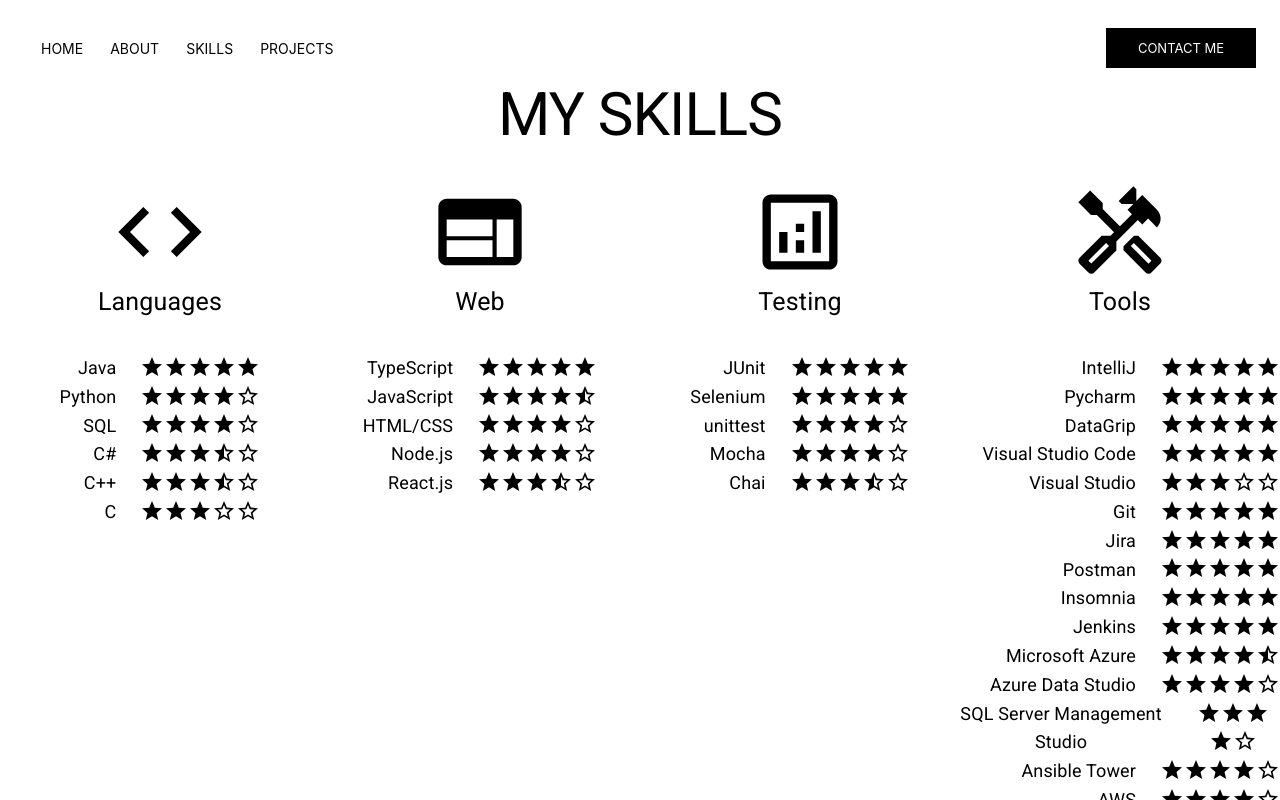
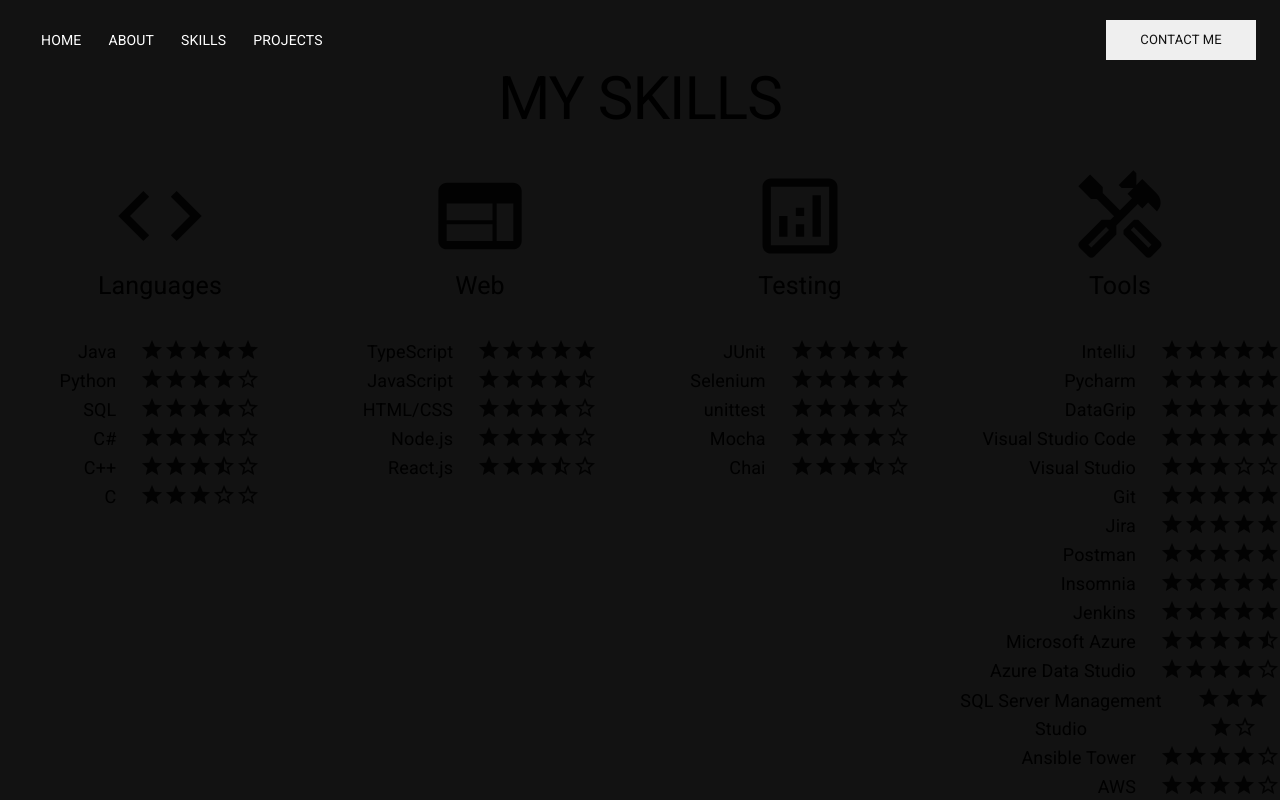
Before and after one commit to charlie-li-02/hello, a React (Create React App) app: page /skills in a window 1280 px wide. Shown: the top 800 px of the page. Built offline with nearby package versions, Linux system fonts and the light colour scheme.

Commit message:
dark mode start

```diff
--- a/src/App.js
+++ b/src/App.js
@@ -5,11 +5,15 @@
 import { Home, About, Contact, Hobbies, Projects, Skills } from "./components/pages";
 import NavBar from "./components/NavBar";
 import NavBarMobile from "./components/NavBarMobile";
+import * as Look from "./components/pages/Look";
+import {CssBaseline, MuiThemeProvider} from "@material-ui/core";
 
 function App() {
     return (
         <div className="App">
 
+            <MuiThemeProvider theme={Look.themeDark}>
+                <CssBaseline/>
             <BrowserView>
                 <Router>
                     <NavBar />
@@ -36,6 +40,7 @@
                     </Switch>
                 </Router>
             </MobileView>
+            </MuiThemeProvider>
         </div>
     )
 }
--- a/src/components/Footer.js
+++ b/src/components/Footer.js
@@ -14,10 +14,10 @@
     const {className} = props;
     return (
         <BottomNavigation className={className}>
-            <BottomNavigationAction label="GitHub" icon={<GitHubIcon style={{fill: "#000000"}}/>} onClick={openGitHub}/>
-            <BottomNavigationAction label="Instagram" icon={<InstagramIcon style={{fill: "#000000"}}/>} onClick={openInstagram}/>
-            <BottomNavigationAction label="LinkedIn" icon={<LinkedInIcon style={{fill: "#000000"}}/>} onClick={openLinkedIn}/>
-            <BottomNavigationAction label="Facebook" icon={<FacebookIcon style={{fill: "#000000"}}/>} onClick={openFacebook}/>
+            <BottomNavigationAction label="GitHub" icon={<GitHubIcon style={{fill: "#ffffff"}}/>} onClick={openGitHub}/>
+            <BottomNavigationAction label="Instagram" icon={<InstagramIcon style={{fill: "#ffffff"}}/>} onClick={openInstagram}/>
+            <BottomNavigationAction label="LinkedIn" icon={<LinkedInIcon style={{fill: "#ffffff"}}/>} onClick={openLinkedIn}/>
+            <BottomNavigationAction label="Facebook" icon={<FacebookIcon style={{fill: "#ffffff"}}/>} onClick={openFacebook}/>
         </BottomNavigation>
     )
 }
--- a/src/components/Introduction.js
+++ b/src/components/Introduction.js
@@ -15,6 +15,7 @@
                 marginTop: "4em",
                 marginLeft: "auto",
                 marginRight: "auto",
+                color: "#ffffff"
             }}
             sequence={[
                 `initializing components...`,
--- a/src/components/IntroductionMobile.js
+++ b/src/components/IntroductionMobile.js
@@ -15,6 +15,7 @@
                 marginTop: "4em",
                 marginLeft: "auto",
                 marginRight: "auto",
+                color: "#ffffff"
             }}
             sequence={[
                 `initializing components...`,
--- a/src/components/NavBar.js
+++ b/src/components/NavBar.js
@@ -9,7 +9,7 @@
         backgroundColor: "none",
     },
     menuItem: {
-        color: "#000000",
+        color: "#ffffff",
         textDecoration: "none",
         cursor: "pointer",
         fontSize: "14px",
@@ -32,18 +32,18 @@
         height: "40px",
         boxSizing: "content-box",
         borderRadius: 0,
-        background: "#000000",
-        color: "#ffffff",
-        fill:"#000000",
+        background: "#efefef",
+        color: "#121212",
+        fill:"#ffffff",
         outline: "none",
         outlineOffset: "none",
         boxShadow: "0px 0px 0 0 #000000",
         "&:hover": {
-            backgroundColor: "#ffffff",
-            color: "#000000",
+            backgroundColor: "#121212",
+            color: "#ffffff",
             outline: "none",
             outlineOffset: "none",
-            fill: "#ffffff",
+            fill: "#121212",
             boxShadow: "0px 0px 0 0 #000000"
         },
     },
--- a/src/components/NavBarMobile.js
+++ b/src/components/NavBarMobile.js
@@ -2,6 +2,7 @@
 import {Link, withRouter} from "react-router-dom";
 import {Toolbar} from "@material-ui/core";
 import {makeStyles} from "@material-ui/core/styles";
+import NavBar from "./NavBar";
 
 const styles = makeStyles({
     bar:{
@@ -9,12 +10,12 @@
         backgroundColor: "none",
     },
     menuItem: {
-        color: "#000000",
+        color: "#ffffff",
         textDecoration: "none",
         cursor: "pointer",
-        fontSize: "12px",
-        marginLeft: "5px",
-        padding: "2px",
+        fontSize: "14px",
+        marginLeft: "7px",
+        padding: "10px",
         marginRight: "0px",
         "&:hover": {
             textDecoration: "underline",
@@ -24,26 +25,26 @@
     button: {
         marginLeft: "auto",
         display: "flex",
-        width: "90px",
+        width: "150px",
         textDecoration: "none",
-        fontSize: "11px",
+        fontSize: "13px",
         alignItems: "center",
         justifyContent: "center",
-        height: "35px",
+        height: "40px",
         boxSizing: "content-box",
         borderRadius: 0,
-        background: "#000000",
-        color: "#ffffff",
-        fill:"#000000",
+        background: "#efefef",
+        color: "#121212",
+        fill:"#ffffff",
         outline: "none",
         outlineOffset: "none",
         boxShadow: "0px 0px 0 0 #000000",
         "&:hover": {
-            backgroundColor: "#ffffff",
-            color: "#000000",
+            backgroundColor: "#121212",
+            color: "#ffffff",
             outline: "none",
             outlineOffset: "none",
-            fill: "#ffffff",
+            fill: "#121212",
             boxShadow: "0px 0px 0 0 #000000"
         },
     },
--- a/src/components/pages/Look.js
+++ b/src/components/pages/Look.js
@@ -15,6 +15,27 @@
         }
     },
 })
+
+
+export const themeDark = createTheme({
+    palette: {
+        background: {
+            default: "#121212"
+        },
+        primary: {
+            main: "#ffffff",
+        },
+        secondary: {
+            main: "#ffffff",
+        },
+        typography: {
+            fontFamily: [
+                'helvetica'
+            ]
+        }
+    }
+});
+
 
 export const styles = makeStyles({
     wrapper: {
--- a/src/components/pages/LookMobile.js
+++ b/src/components/pages/LookMobile.js
@@ -15,6 +15,25 @@
         }
     },
 })
+
+export const themeDark = createTheme({
+    palette: {
+        background: {
+            default: "#121212"
+        },
+        primary: {
+            main: "#ffffff",
+        },
+        secondary: {
+            main: "#ffffff",
+        },
+        typography: {
+            fontFamily: [
+                'helvetica'
+            ]
+        }
+    }
+});
 
 export const styles = makeStyles({
     wrapper: {
--- a/src/components/pages/browser/HomeBrowser.jsx
+++ b/src/components/pages/browser/HomeBrowser.jsx
@@ -1,19 +1,17 @@
 import React from "react";
-import {MuiThemeProvider} from "@material-ui/core";
 import * as Look from "../Look";
 import Footer from "../../Footer";
 import Introduction from "../../Introduction";
+
 
 function HomeBrowser() {
     const classes = Look.styles();
     return (
         <div className="Home">
-            <MuiThemeProvider theme={Look.theme}>
                 <div className={classes.wrapper}>
                     <Introduction/>
                 </div>
                 <Footer className={classes.footerAbsolute}/>
-            </MuiThemeProvider>
         </div>
     );
 }
--- a/src/components/pages/mobile/HomeMobile.jsx
+++ b/src/components/pages/mobile/HomeMobile.jsx
@@ -1,20 +1,16 @@
 import React from "react";
-import {MuiThemeProvider} from "@material-ui/core";
 import * as Look from "../LookMobile";
 import Footer from "../../Footer";
 import Introduction from "../../IntroductionMobile";
-
 
 function HomeMobile() {
     const classes = Look.styles();
     return (
         <div className="Home">
-            <MuiThemeProvider theme={Look.theme}>
                 <div className={classes.homeWrapper}>
                     <Introduction/>
                 </div>
                 <Footer className={classes.footerAbsolute}/>
-            </MuiThemeProvider>
         </div>
     );
 }
```
Also changed, not shown: 2 other files (tests, documents, lock files or other folders).
